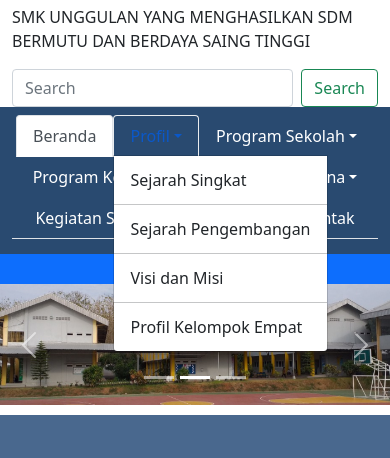
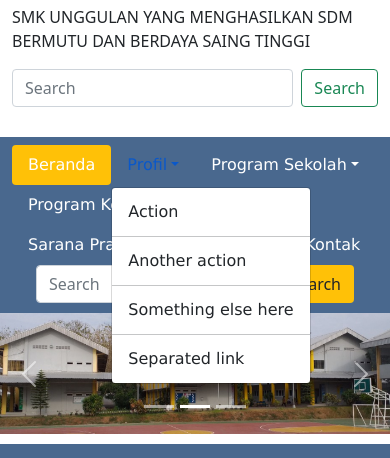
Before and after one commit to famika84/informasisekolah, a plain HTML site: page index.html in a window 390 px wide. Both pictures are taken after a click on the button "Profil". Shown: the part 315-773 px from the top of the page. Drawn offline with nearby package versions, Linux system fonts and the light colour scheme.

Commit message:
update index.html
1. index.html
mengganti navbar
2. Style.css
merubah value class navbar

```diff
--- a/index.html
+++ b/index.html
@@ -14,7 +14,7 @@
   <body>
     <!--tophead-->
     <section class="tophead">
-      <div class="container">
+      <div class="container-sm">
         <ul class="ul-tophead">
           <li class="li-tophead">
             <a href="tel:021555678" style="text-decoration: none; color: inherit">021-555678</a>
@@ -51,7 +51,7 @@
       <div class="container">
         <div class="row">
           <div class="col-md-1">
-            <img src="image/logo.png" alt="logo" />
+            <img src="image/logo.png" class="rounded mx-auto" alt="logo" />
           </div>
           <div class="col-md-7">
             <h1>SMK Negeri 1 Nilasari</h1>
@@ -68,7 +68,91 @@
     </header>
     <!--Akhir Head-->
 
+    <!--Marquee-->
+    <section class="Marquee">
+      <div class="container" id="marquee">
+        <marquee behavior="left" direction="" onmouseover="this.stop()" onmouseout="this.start()">Selamat Datang di Web SMK Negeri 1 Nilasari</marquee>
+      </div>
+    </section>
+    <!--Akhir Marquee-->
+
     <!--Navbar-->
+    <nav class="navbar">
+      <div class="container-sm justify-content-center">
+        <ul class="nav nav-pills" id="nav-pills">
+          <li class="nav-item">
+            <a class="nav-link bg-warning" aria-current="page" href="#">Beranda</a>
+          </li>
+          <li class="nav-item dropdown">
+            <a class="nav-link dropdown-toggle" data-bs-toggle="dropdown" href="#" role="button" aria-expanded="false">Profil</a>
+            <ul class="dropdown-menu">
+              <li><a class="dropdown-item" href="#">Action</a></li>
+              <li><hr class="dropdown-divider" /></li>
+              <li><a class="dropdown-item" href="#">Another action</a></li>
+              <li><hr class="dropdown-divider" /></li>
+              <li><a class="dropdown-item" href="#">Something else here</a></li>
+              <li><hr class="dropdown-divider" /></li>
+              <li><a class="dropdown-item" href="#">Separated link</a></li>
+            </ul>
+          </li>
+          <li class="nav-item dropdown">
+            <a class="nav-link dropdown-toggle" data-bs-toggle="dropdown" href="#" role="button" aria-expanded="false">Program Sekolah</a>
+            <ul class="dropdown-menu">
+              <li><a class="dropdown-item" href="#">Action</a></li>
+              <li><hr class="dropdown-divider" /></li>
+              <li><a class="dropdown-item" href="#">Another action</a></li>
+              <li><hr class="dropdown-divider" /></li>
+              <li><a class="dropdown-item" href="#">Something else here</a></li>
+              <li><hr class="dropdown-divider" /></li>
+              <li><a class="dropdown-item" href="#">Separated link</a></li>
+            </ul>
+          </li>
+          <li class="nav-item dropdown">
+            <a class="nav-link dropdown-toggle" data-bs-toggle="dropdown" href="#" role="button" aria-expanded="false">Program Keahlian</a>
+            <ul class="dropdown-menu">
+              <li><a class="dropdown-item" href="#">Action</a></li>
+              <li><hr class="dropdown-divider" /></li>
+              <li><a class="dropdown-item" href="#">Another action</a></li>
+              <li><hr class="dropdown-divider" /></li>
+              <li><a class="dropdown-item" href="#">Something else here</a></li>
+              <li><hr class="dropdown-divider" /></li>
+              <li><a class="dropdown-item" href="#">Separated link</a></li>
+            </ul>
+          </li>
+          <li class="nav-item dropdown">
+            <a class="nav-link dropdown-toggle" data-bs-toggle="dropdown" href="#" role="button" aria-expanded="false">Sarana Prasarana</a>
+            <ul class="dropdown-menu">
+              <li><a class="dropdown-item" href="#">Action</a></li>
+              <li><hr class="dropdown-divider" /></li>
+              <li><a class="dropdown-item" href="#">Another action</a></li>
+              <li><hr class="dropdown-divider" /></li>
+              <li><a class="dropdown-item" href="#">Something else here</a></li>
+              <li><hr class="dropdown-divider" /></li>
+              <li><a class="dropdown-item" href="#">Separated link</a></li>
+            </ul>
+          </li>
+          <li class="nav-item dropdown">
+            <a class="nav-link dropdown-toggle" data-bs-toggle="dropdown" href="#" role="button" aria-expanded="false">Galeri</a>
+            <ul class="dropdown-menu">
+              <li><a class="dropdown-item" href="#">Foto</a></li>
+              <li><hr class="dropdown-divider" /></li>
+              <li><a class="dropdown-item" href="#">Video</a></li>
+            </ul>
+          </li>
+          <li class="nav-item">
+            <a class="nav-link" href="#">Kontak</a>
+          </li>
+          <li></li>
+            <form class="d-flex px-4">
+              <input class="form-control me-2" type="search" placeholder="Search" aria-label="Search" />
+              <button class="btn outline-dark bg-warning" type="submit" id="search">Search</button>
+            </form>
+          </li>
+        </ul>
+      </div>
+    </nav>
+
+    <!--
     <nav class="navbar navbar-expand-lg navbar-light">
       <div class="container">
         <ul class="nav nav-tabs justify-content-center">
@@ -141,15 +225,8 @@
         </ul>
       </div>
     </nav>
+    -->
     <!--Akhir Navbar-->
-
-    <!--Marquee-->
-    <section class="Marquee bg-primary">
-      <div class="container" id="marquee">
-        <marquee behavior="left" direction="" onmouseover="this.stop()" onmouseout="this.start()">Selamat Datang di Web SMK Negeri 1 Nilasari</marquee>
-      </div>
-    </section>
-    <!--Akhir Marquee-->
 
     <!--Slide-->
     <div id="carouselExampleCaptions" class="carousel slide" data-bs-ride="carousel">
--- a/style.css
+++ b/style.css
@@ -21,17 +21,21 @@
 }
 
 /*navbar*/
+
 .navbar {
-  background-color: #294a70;
-  padding-bottom: 15px;
-  padding-color: #f4a024; /*<<<<<<<<<---ini belum bisa, mungkin salah property nya*/
+  background-color: #49688e;
+  padding-bottom: 10px;
+
 }
 
 .nav-link {
   color: white;
+  font-family: Verdana;
 }
 
-/*Marquee*/
+.dropdown-item {
+  font-family: Verdana;
+}
 
 /*Top footer*/
 #top-footer {
```
